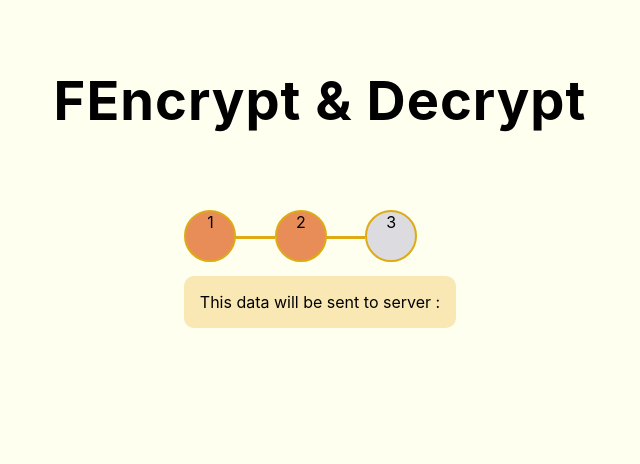
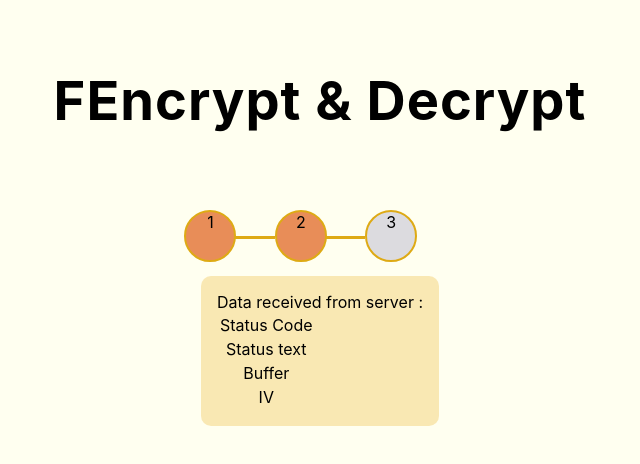
Before and after one commit to kamilwoloszyn/FEncrypt, a React (Create React App) app in the folder frontend/: page /send in a window 1280 px wide. Shown: the top 464 px of the page, without its empty margins (320-960 px from the left). Built offline with nearby package versions, Linux system fonts and the light colour scheme.

Commit message:
Send module now can obtain data from server

```diff
--- a/frontend/src/components/Send.tsx
+++ b/frontend/src/components/Send.tsx
@@ -1,4 +1,4 @@
-import React,{useEffect,useContext} from "react";
+import React,{useEffect,useContext, useState} from "react";
 import styled from 'styled-components'
 import socketIOClient  from "socket.io-client";
 import {useDispatch} from 'react-redux'
@@ -25,7 +25,14 @@ export const Send: React.FC<Props> = (Props) => {
   const globalPassword: PasswordState = useContext(PasswordContext);
   const globalAction: ActionToDo = useContext(ActionToDoContext);
   const globalFile: FileState | undefined = useContext(FileUploadContext);
-  const globalIV: IvState|undefined = useContext(IVContext);
+  const globalIV: IvState | undefined = useContext(IVContext);
+  const [responseData, SetResponseData] = useState<{ statusCode: number, message: { str: string }, buffer: Buffer, iv?: string }  | undefined>(undefined);
+  const socket = socketIOClient(EndPoint);
+  useEffect(() => {
+    socket.on('server-response', ({ statusCode, message, buffer, iv }: { statusCode: number, message: { str: string }, buffer: Buffer, iv?: string}) => {
+      SetResponseData({statusCode, message,buffer,iv });
+      })
+    },[socket])
 
     useEffect(() => {
       dispatch(SetStep(2))
@@ -33,7 +40,6 @@ export const Send: React.FC<Props> = (Props) => {
 
   useEffect(() => {
     if (globalFile?.usedFile !== undefined && globalPassword.usedPassword && globalAction.usedContext) {
-      const socket = socketIOClient(EndPoint);
       if (globalAction.usedContext === "decrypt" ) {
         socket.on('connection', (sock: SocketIOClient.Socket) => {
           sock.emit('data-client', {
@@ -62,7 +68,7 @@ export const Send: React.FC<Props> = (Props) => {
       console.log(globalPassword);
       console.log(globalIV.usedIV)
       }
-      },[globalAction,globalFile,globalPassword,globalIV.usedIV])
+      },[globalAction,globalFile,globalPassword,globalIV.usedIV,socket])
 
 
   if (Props.Active) {
@@ -70,8 +76,29 @@ export const Send: React.FC<Props> = (Props) => {
       <SendWrapper Show={Props.Show}>
         <Col className="responsive-justify-center">
           <div className="modal-theme-default">
-            This data will be sent to server : <b> {globalPassword.usedPassword} {globalAction.usedContext} { globalIV.usedIV}</b>
-          </div>
+            Data received from server :
+             <table>
+              <tbody>
+                <tr>
+                  <td>Status Code</td>
+                  <td>{responseData?.statusCode}</td>
+                </tr>
+                <tr>
+                  <td>Status text</td>
+                  <td>{responseData?.message.str}</td>
+                </tr>
+                <tr>
+                  <td>Buffer</td>
+                  <td>{responseData?.buffer}</td>
+                </tr>
+                <tr>
+                  <td>IV</td>
+                  <td>{responseData?.iv}</td>
+                </tr>
+              </tbody>
+
+             </table>
+             </div>
         </Col>
       </SendWrapper>
   )
```
